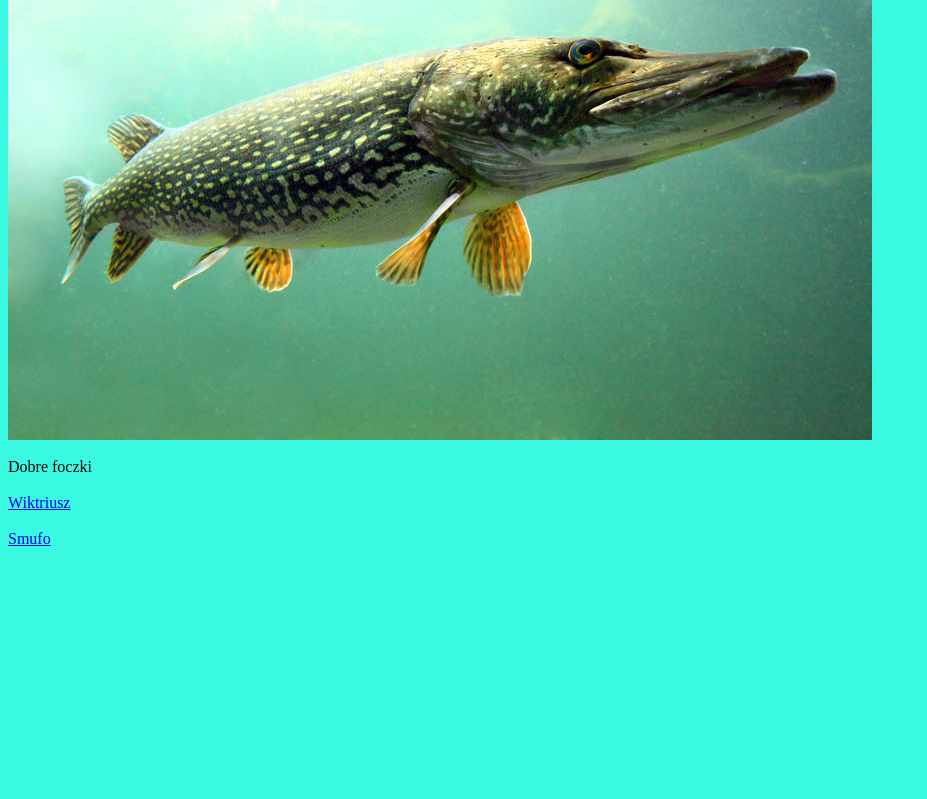
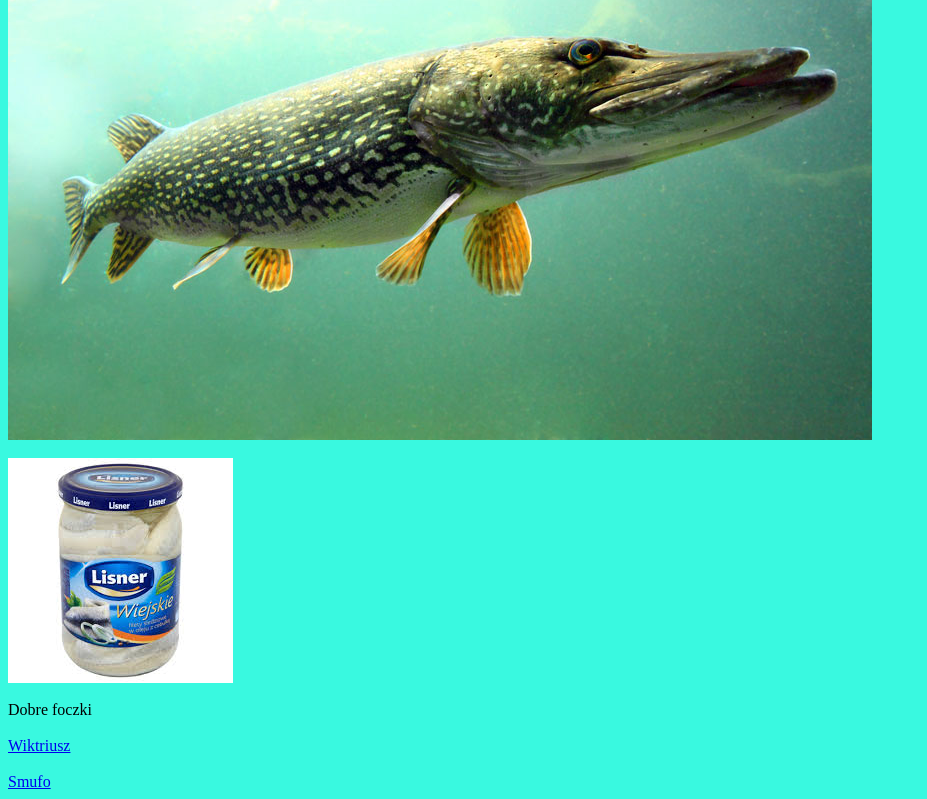
Before and after one commit to Tunczyk17/ekostunczyk, a plain HTML site: page index.html in a window 1280 px wide. Shown: the part 558-1357 px from the top of the page, without its empty margins (0-927 px from the left). Before the commit the page ends 1114 px from the top, so only its background shows below. Drawn offline with Linux system fonts and the light colour scheme.

Commit message:
Update index.html

```diff
--- a/index.html
+++ b/index.html
@@ -23,6 +23,8 @@
   <br />
   <img src="/szczupak.jpg" />
   <br /><br />
+  <img src="/lisner.jpg" />
+  <br /><br />
   Dobre foczki
   <br /><br />
   <a href="https://wiktoriusz.github.io/" target="_blank" title="Gruby"> Wiktriusz </a>
```
